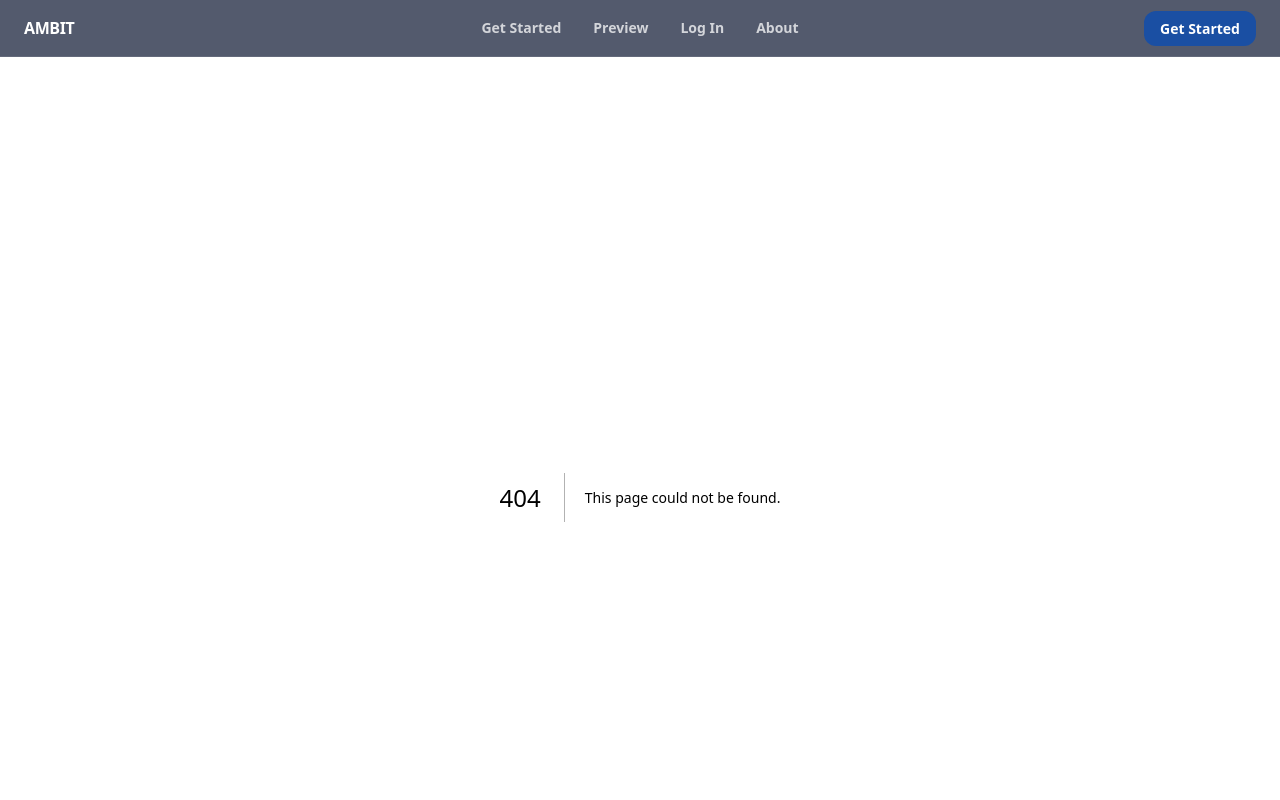
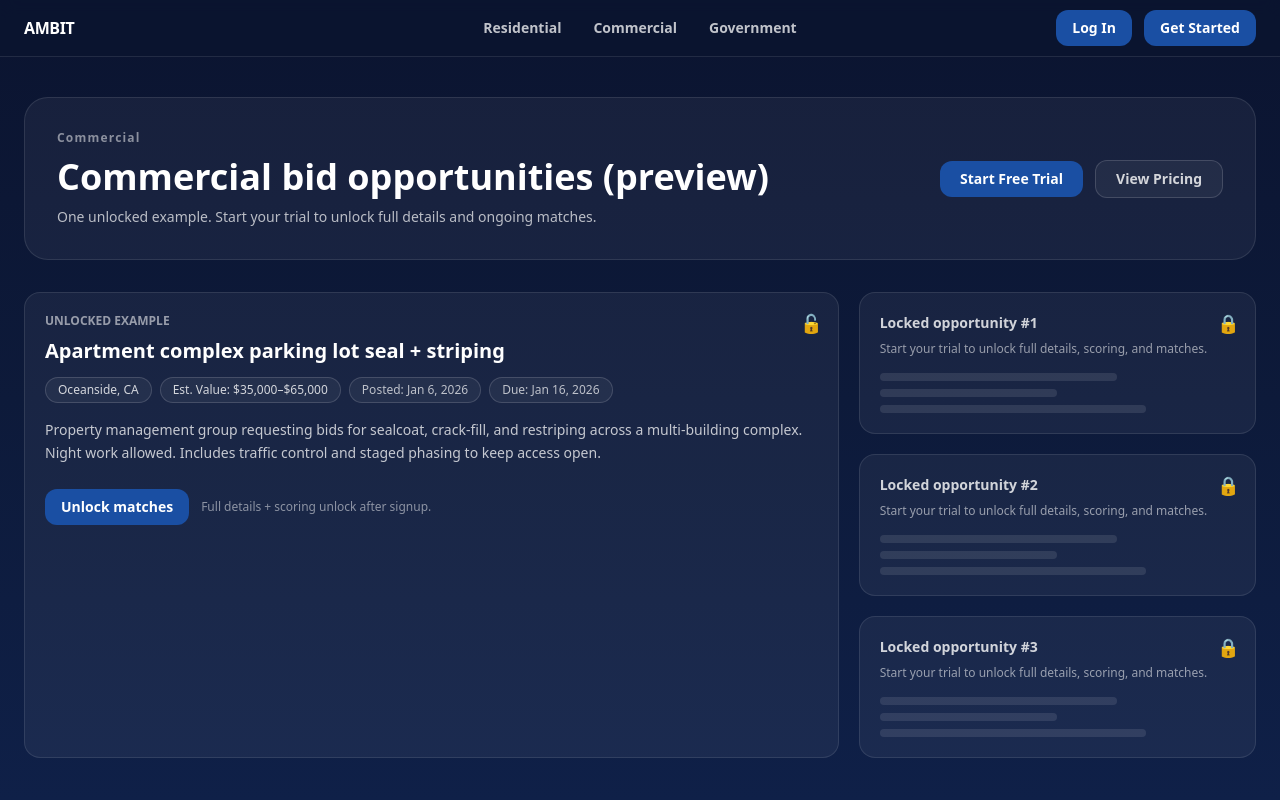
Before and after one commit to seansevrix/ambit, a Next.js app: page /preview/commercial in a window 1280 px wide. Before the commit this address had no page. Shown: the top 800 px of the page. Built offline with nearby package versions, Linux system fonts and the light colour scheme.

Commit message:
Update nav/footer + add preview segments

```diff
--- a/app/components/SiteFooter.tsx
+++ b/app/components/SiteFooter.tsx
@@ -19,6 +19,7 @@ export default function SiteFooter() {
             {/* Right */}
             <div className="flex flex-wrap items-center gap-3">
               <FooterLink href="/support">Support</FooterLink>
+              <FooterLink href="/about">About</FooterLink>
               <FooterLink href="/contact">Contact</FooterLink>
               <FooterLink href="/privacy">Privacy</FooterLink>
               <FooterLink href="/terms">Terms</FooterLink>
--- a/app/components/SiteNav.tsx
+++ b/app/components/SiteNav.tsx
@@ -2,6 +2,9 @@ import Link from "next/link";
 
 const PRIMARY_BTN =
   "rounded-xl bg-[#1A4FA3] px-4 py-2 text-sm font-semibold text-white hover:bg-[#15428B]";
+
+const NAV_LINK =
+  "text-sm font-semibold text-white/75 hover:text-white transition";
 
 export default function SiteNav() {
   return (
@@ -15,47 +18,49 @@ export default function SiteNav() {
           </Link>
         </div>
 
-        {/* Center */}
-        <nav className="hidden justify-self-center items-center gap-8 text-sm font-semibold text-white/75 md:flex">
-          <Link href="/get-started" className="hover:text-white">
-            Get Started
+        {/* Center (desktop) */}
+        <nav className="hidden justify-self-center items-center gap-8 md:flex">
+          <Link href="/preview/residential" className={NAV_LINK}>
+            Residential
           </Link>
-          <Link href="/opportunities" className="hover:text-white">
-            Preview
+          <Link href="/preview/commercial" className={NAV_LINK}>
+            Commercial
           </Link>
-          <Link href="/login" className="hover:text-white">
-            Log In
-          </Link>
-
-          {/* ✅ NEW */}
-          <Link href="/about" className="hover:text-white">
-            About
+          <Link href="/preview/government" className={NAV_LINK}>
+            Government
           </Link>
         </nav>
 
         {/* Right */}
-        <div className="justify-self-end">
+        <div className="justify-self-end flex items-center gap-3">
+          <Link href="/login" className={PRIMARY_BTN}>
+            Log In
+          </Link>
           <Link href="/get-started" className={PRIMARY_BTN}>
             Get Started
           </Link>
         </div>
       </div>
 
-      {/* Mobile nav */}
-      <nav className="mx-auto flex w-full max-w-7xl items-center justify-center gap-6 px-6 pb-3 text-sm font-semibold text-white/75 md:hidden">
-        <Link href="/get-started" className="hover:text-white">
-          Get Started
+      {/* Mobile segmented nav */}
+      <nav className="mx-auto flex w-full max-w-7xl items-center justify-center gap-3 px-6 pb-3 md:hidden">
+        <Link
+          href="/preview/residential"
+          className="rounded-xl border border-white/15 bg-white/5 px-3 py-2 text-xs font-semibold text-white/80 hover:bg-white/10 hover:text-white"
+        >
+          Residential
         </Link>
-        <Link href="/opportunities" className="hover:text-white">
-          Preview
+        <Link
+          href="/preview/commercial"
+          className="rounded-xl border border-white/15 bg-white/5 px-3 py-2 text-xs font-semibold text-white/80 hover:bg-white/10 hover:text-white"
+        >
+          Commercial
         </Link>
-        <Link href="/login" className="hover:text-white">
-          Log In
-        </Link>
-
-        {/* ✅ NEW */}
-        <Link href="/about" className="hover:text-white">
-          About
+        <Link
+          href="/preview/government"
+          className="rounded-xl border border-white/15 bg-white/5 px-3 py-2 text-xs font-semibold text-white/80 hover:bg-white/10 hover:text-white"
+        >
+          Government
         </Link>
       </nav>
     </header>
--- /dev/null
+++ b/app/preview/[segment]/page.tsx
@@ -0,0 +1,175 @@
+import Link from "next/link";
+import { notFound } from "next/navigation";
+
+type Segment = "residential" | "commercial" | "government";
+
+function titleCase(s: string) {
+  return s.charAt(0).toUpperCase() + s.slice(1);
+}
+
+function getPreviewData(segment: Segment) {
+  if (segment === "residential") {
+    return {
+      headline: "Residential opportunities (preview)",
+      sub: "See what you’ll get — one unlocked example, the rest locked until you start your trial.",
+      unlocked: {
+        title: "Kitchen remodel + tile install (Homeowner request)",
+        location: "San Diego, CA",
+        value: "$8,000–$15,000",
+        posted: "Posted: Jan 7, 2026",
+        due: "Due: Jan 14, 2026",
+        summary:
+          "Homeowner looking for demo + new tile flooring in kitchen and entry. Includes baseboards and minor subfloor leveling. Preference for licensed/insured crews. Estimate requested within 48 hours.",
+      },
+    };
+  }
+
+  if (segment === "commercial") {
+    return {
+      headline: "Commercial bid opportunities (preview)",
+      sub: "One unlocked example. Start your trial to unlock full details and ongoing matches.",
+      unlocked: {
+        title: "Apartment complex parking lot seal + striping",
+        location: "Oceanside, CA",
+        value: "$35,000–$65,000",
+        posted: "Posted: Jan 6, 2026",
+        due: "Due: Jan 16, 2026",
+        summary:
+          "Property management group requesting bids for sealcoat, crack-fill, and restriping across a multi-building complex. Night work allowed. Includes traffic control and staged phasing to keep access open.",
+      },
+    };
+  }
+
+  // government
+  return {
+    headline: "Government contract matches (preview)",
+    sub: "One unlocked example. Start your trial to unlock scoring, summaries, and daily digests.",
+    unlocked: {
+      title: "HVAC preventative maintenance services",
+      location: "Camp Pendleton, CA",
+      value: "$120,000–$250,000 (est.)",
+      posted: "Posted: Jan 5, 2026",
+      due: "Due: Jan 20, 2026",
+      summary:
+        "Federal buyer seeking routine HVAC PM and minor corrective maintenance across multiple facilities. Includes scheduled visits, documentation, and response time requirements. Great fit for licensed mechanical contractors in the area.",
+    },
+  };
+}
+
+function LockedCard({ index }: { index: number }) {
+  return (
+    <div className="relative rounded-2xl border border-white/10 bg-white/5 p-5">
+      <div className="absolute right-4 top-4 text-lg">🔒</div>
+      <div className="text-sm font-semibold text-white/80">
+        Locked opportunity #{index}
+      </div>
+      <div className="mt-2 text-xs text-white/55">
+        Start your trial to unlock full details, scoring, and matches.
+      </div>
+      <div className="mt-4 h-2 w-2/3 rounded bg-white/10" />
+      <div className="mt-2 h-2 w-1/2 rounded bg-white/10" />
+      <div className="mt-2 h-2 w-3/4 rounded bg-white/10" />
+    </div>
+  );
+}
+
+export default function PreviewSegmentPage({
+  params,
+}: {
+  params: { segment: string };
+}) {
+  const seg = params.segment?.toLowerCase();
+
+  const allowed: Segment[] = ["residential", "commercial", "government"];
+  if (!allowed.includes(seg as Segment)) return notFound();
+
+  const segment = seg as Segment;
+  const data = getPreviewData(segment);
+
+  return (
+    <div className="mx-auto w-full max-w-7xl">
+      {/* Header */}
+      <div className="rounded-3xl border border-white/10 bg-white/5 p-8">
+        <div className="flex flex-col gap-3 md:flex-row md:items-center md:justify-between">
+          <div>
+            <div className="text-xs font-semibold tracking-widest text-white/50">
+              {titleCase(segment)}
+            </div>
+            <h1 className="mt-2 text-3xl font-bold leading-tight text-white md:text-4xl">
+              {data.headline}
+            </h1>
+            <p className="mt-2 max-w-2xl text-sm text-white/70">{data.sub}</p>
+          </div>
+
+          <div className="flex items-center gap-3">
+            <Link
+              href="/get-started"
+              className="rounded-xl bg-[#1A4FA3] px-5 py-2 text-sm font-semibold text-white hover:bg-[#15428B]"
+            >
+              Start Free Trial
+            </Link>
+            <Link
+              href="/pricing"
+              className="rounded-xl border border-white/15 bg-white/5 px-5 py-2 text-sm font-semibold text-white/80 hover:bg-white/10 hover:text-white"
+            >
+              View Pricing
+            </Link>
+          </div>
+        </div>
+      </div>
+
+      {/* Cards */}
+      <div className="mt-8 grid gap-5 md:grid-cols-3">
+        {/* Unlocked */}
+        <div className="relative rounded-2xl border border-white/10 bg-white/5 p-5 md:col-span-2">
+          <div className="absolute right-4 top-4 text-lg">🔓</div>
+
+          <div className="text-xs font-semibold text-white/55">
+            UNLOCKED EXAMPLE
+          </div>
+          <div className="mt-2 text-xl font-bold text-white">
+            {data.unlocked.title}
+          </div>
+
+          <div className="mt-3 flex flex-wrap gap-2 text-xs">
+            <span className="rounded-full border border-white/15 bg-white/5 px-3 py-1 text-white/80">
+              {data.unlocked.location}
+            </span>
+            <span className="rounded-full border border-white/15 bg-white/5 px-3 py-1 text-white/80">
+              Est. Value: {data.unlocked.value}
+            </span>
+            <span className="rounded-full border border-white/15 bg-white/5 px-3 py-1 text-white/70">
+              {data.unlocked.posted}
+            </span>
+            <span className="rounded-full border border-white/15 bg-white/5 px-3 py-1 text-white/70">
+              {data.unlocked.due}
+            </span>
+          </div>
+
+          <p className="mt-4 text-sm leading-relaxed text-white/75">
+            {data.unlocked.summary}
+          </p>
+
+          <div className="mt-6 flex items-center gap-3">
+            <Link
+              href="/get-started"
+              className="rounded-xl bg-[#1A4FA3] px-4 py-2 text-sm font-semibold text-white hover:bg-[#15428B]"
+            >
+              Unlock matches
+            </Link>
+            <span className="text-xs text-white/50">
+              Full details + scoring unlock after signup.
+            </span>
+          </div>
+        </div>
+
+        {/* Locked column */}
+        <div className="grid gap-5">
+          <LockedCard index={1} />
+          <LockedCard index={2} />
+          <LockedCard index={3} />
+        </div>
+      </div>
+    </div>
+  );
+}
```
